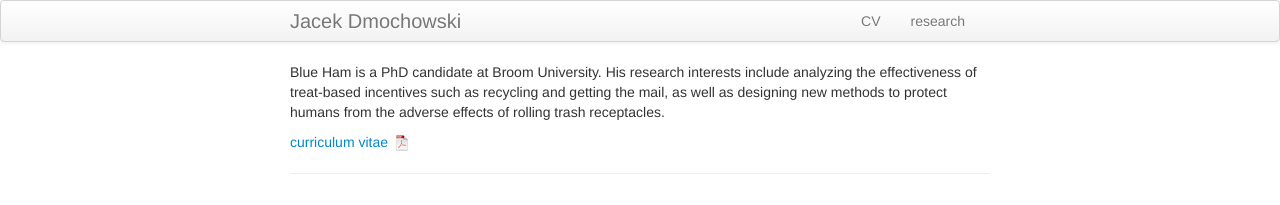
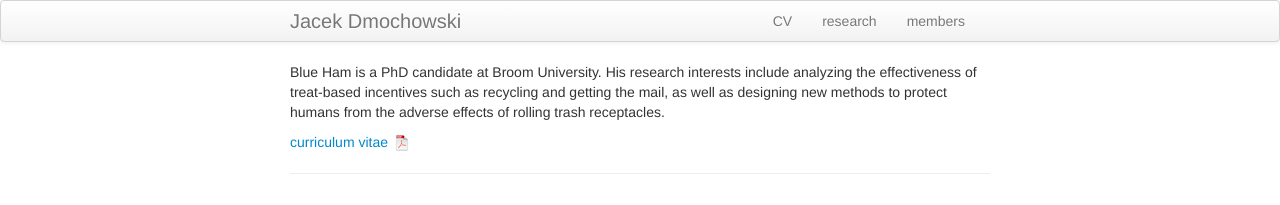
Before and after one commit to dmochow/dmochow.github.io, a Jekyll site: the page built from index.md, in a window 1280 px wide. Shown: the top 205 px of the page. Built offline with Jekyll 4.4.1, drawn with Linux system fonts in a browser that asks for light colours.

Commit message:
Update default.html

```diff
--- a/_includes/themes/twitter/default.html
+++ b/_includes/themes/twitter/default.html
@@ -37,6 +37,7 @@
           <ul class="nav">
               <li><a href="{{ BASE_PATH }}/assets/CV.pdf">CV</a></li>
               <li><a href="{{ BASE_PATH }}/pages/research.html">research</a></li>
+              <li><a href="{{ BASE_PATH }}/pages/members.html">members</a></li>
           </ul>
         </div>
       </div>
```
